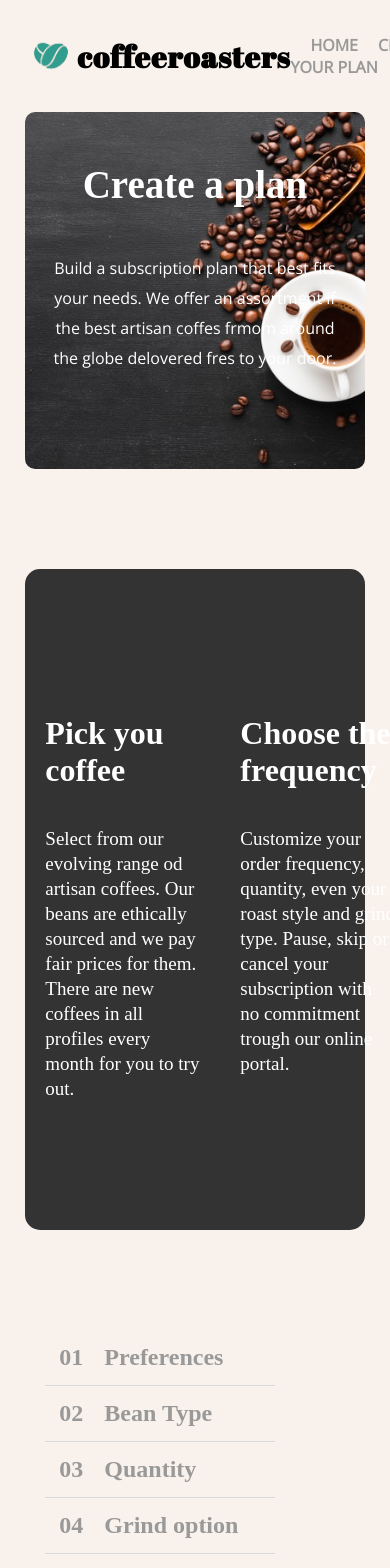
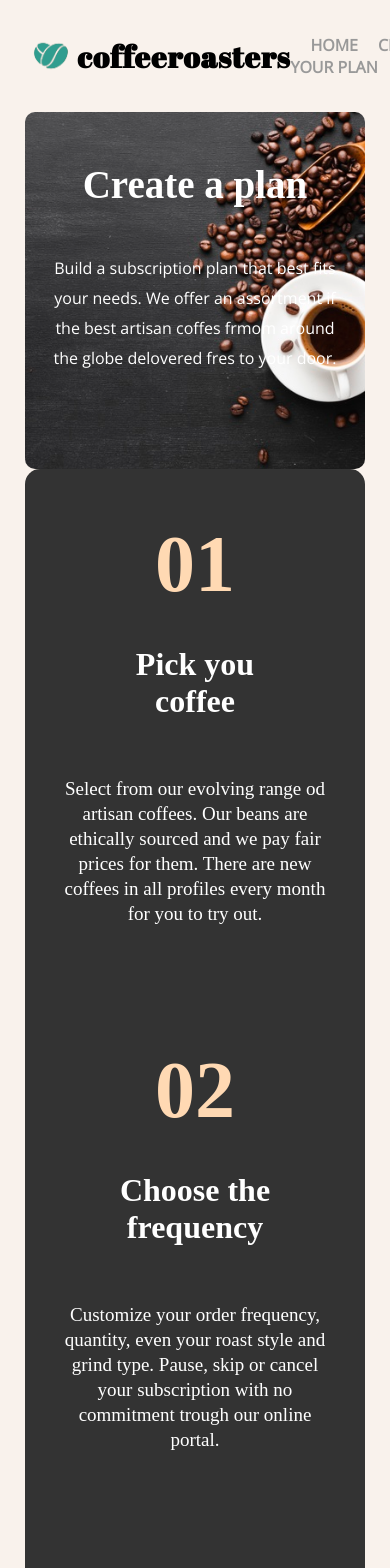
Before and after one commit to tina234/coffee_shop, a Vue app: page /create_your_plan in a window 390 px wide. Shown: the top 1568 px of the page. Built offline with nearby package versions, Linux system fonts and the light colour scheme; the HTML template or start-up script is replaced by a standard one.

Commit message:
media query under 740px

```diff
--- a/src/scss/main_style.scss
+++ b/src/scss/main_style.scss
@@ -312,15 +312,14 @@ body {
 }
 
 .hiw-cont {
-    margin: 100px auto;
     width: 80%;
     box-sizing: border-box;
 
     >h3 {
         color: #808080;
         padding: 35px 20px;
-        font-size: 29px;
         font-weight: bold;
+        font-size: 30px;
     }
 
     .hiw-box {
@@ -389,7 +388,6 @@ body {
         border-radius: 8px;
         display: block;      /* ovo stavljamo da padding il margina od drugog elementa ne prelazi preko njega, problem a elementa*/
         width: max-content;
-        margin-left: 20px;
         cursor: pointer;
         transition: color 0.5s linear;
         position: relative;
@@ -422,7 +420,6 @@ body {
 
 .whyus-cont {
     width: 80%;
-    margin: 100px auto;
     text-align: center;
     position: relative;
 
@@ -461,9 +458,7 @@ body {
 
         .whyus-item {
             background-color: #009999;
-            padding: 60px 10px;
             border-radius: 8px;
-            margin: 0 40px 40px 40px;
 
             h3 {
                 font-weight: bold;
@@ -474,7 +469,6 @@ body {
             }
 
             p {
-                padding: 0 40px;
                 color: #fff;
             }
 
@@ -571,6 +565,7 @@ body {
     }
 
     .whyus-cont {
+        margin: 50px auto;
         padding: 50px 20px;
 
         >h2 {
@@ -581,21 +576,36 @@ body {
             flex-direction: row;
 
             .whyus-item  {
-                width: 330px;
+                max-width: 330px;
+                margin: 0 40px 40px 40px;
+                padding: 60px 10px;
 
-                .title-descr-box p {
-                    font-size: 17px;
+                .title-descr-box {
+                    p {
+                        font-size: 17px;
+                    }
                 }
             }
         }
     }
 
-    .coffee-box h3 {
+    .coffee-box {
+        h3 {
         font-size: 20px;
+        }
+        p {
+            padding: 0 15px;
+            font-size: 20px;
+        }
     }
 
     .hiw-cont {
+        margin: 50px auto 100px auto;
         padding: 60px;
+
+        .hiw_button {
+            margin-left: 20px;
+        }
     }
 
     .quest-cont {
@@ -642,7 +652,7 @@ body {
     }
 
     .whyus-cont {
-        margin: 100px auto 50px auto;
+        margin: 50px auto;
         padding: 50px 20px;
 
         >h2 {
@@ -660,6 +670,7 @@ body {
                 padding: 50px;
                 display: flex;
                 align-items: center;
+                margin: 20px;
 
                 img {
                     margin: 30px;
@@ -681,8 +692,12 @@ body {
     }
 
     .hiw-cont {
-        margin: 100px auto;
+        margin: 50px auto 100px auto;
         padding: 60px 30px;
+
+        .hiw_button {
+            margin-left: 20px;
+        }
     }
 
     .footer-box {
@@ -726,7 +741,12 @@ body {
     }
 
     .whyus-cont {
+        margin: 50px auto;
         padding: 50px 0;
+
+        .whyus-item {
+            padding: 50px;
+        }
 
         > p {
             padding: 0 25px;
@@ -734,11 +754,20 @@ body {
 
         .title-descr-box {
             text-align: initial;
+
+            p {
+
+            }
         }
     }
 
     .hiw-cont {
+        margin: 50px auto 100px auto;
         padding: 60px 0px;
+
+        .hiw_button {
+            margin-left: 20px;
+        }
     }
 
     .quest-cont {
@@ -782,6 +811,8 @@ body {
     }
 
     .whyus-cont {
+        margin: 0 auto;
+
         > h2 {
             font-size: 40px;
             padding: 0 20px;
@@ -791,6 +822,7 @@ body {
             flex-wrap: wrap;
             display: flex;
             justify-content: center;
+            padding: 50px;
 
             .title-descr-box {
                 display: flex;
@@ -802,24 +834,65 @@ body {
                 }
 
                 p {
-                    padding: 0;
                     text-align: center;
                 }
             }
         }
     }
 
-    .hiw-item {
-        span {
+    .hiw-cont {
+        margin: 0 auto;
+        padding: 0 0 60px 0;
+        align-items: center;
+        display: flex;
+        flex-direction: column;
+
+        h3 {
+            margin: 0;
+        }
+
+        .hiw-box {
+            flex-direction: column;
+            text-align: center;
+        }
+
+        .hiw-box::before {
             display: none;
         }
-    }
 
-    .hiw-item::before {
-        display: none;
-    }
+        .hiw-item {
+            display: flex;
+            flex-direction: column;
+            align-items: center;
 
-    .hiw-box::before {
-        display: none;
+            h1 {
+                padding: 0 15px;
+            }
+
+            p {
+                padding: 0 15px;
+            }
+        }
+
+        .hiw-item::before {
+            display: none;
+        }
+
+        .hiw_button {
+            margin-left: 0;
+        }
     }
 }
+
+@media only screen and (max-width:  350px) {
+    .whyus-cont {
+        .whyus-item {
+            padding: 20px;
+            background-color: #595959;
+
+            p {
+
+            }
+        }
+    }
+}
```
